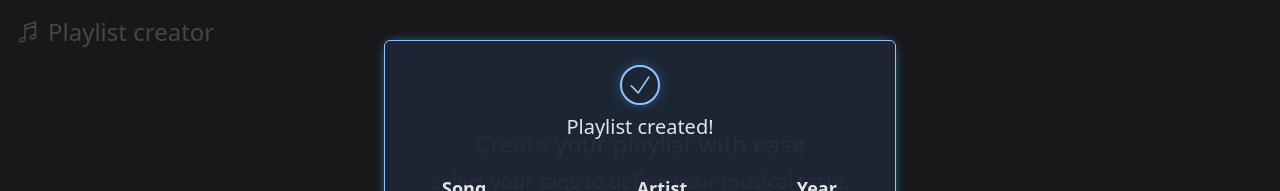
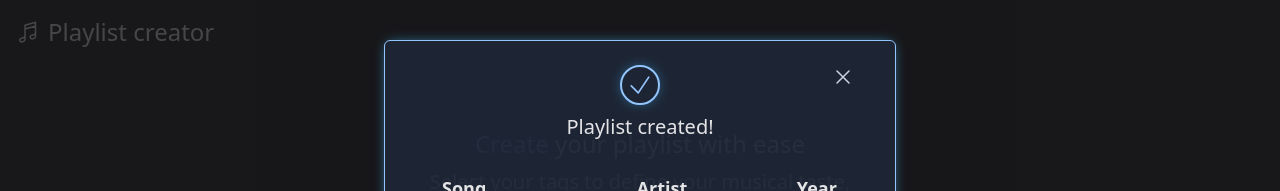
Before and after one commit to NikoSoder/music-playlist-creator, a React (Vite) app: page / in a window 1280 px wide. Shown: the top 191 px of the page. Built offline with nearby package versions, Linux system fonts and the light colour scheme.

Commit message:
Add close button to modal

```diff
--- a/src/components/Modal.tsx
+++ b/src/components/Modal.tsx
@@ -1,5 +1,6 @@
 import { CheckIcon } from "@heroicons/react/24/outline";
 import { fakeArtistData } from "../mockdata/mockArtists";
+import { XMarkIcon } from "@heroicons/react/24/outline";
 
 const Modal = () => {
   return (
@@ -7,11 +8,14 @@ const Modal = () => {
       {/* backdrop-blur-sm lagging ^ */}
       <section className="max-w-lg animate-below rounded-md border border-blue-300 bg-slate-800/80 px-10 py-6 shadow-blue">
         {/* modal header */}
-        <div className="mb-4 flex flex-col items-center justify-center gap-2">
+        <div className="relative mb-4 flex flex-col items-center justify-center gap-2">
           <div className="animate-appear rounded-full border-2 border-blue-300 p-1 shadow-blue">
             <CheckIcon className="h-7 w-7 text-blue-300" />
           </div>
           <h2 className="animate-fadeIn text-xl">Playlist created!</h2>
+          <button className="absolute right-0 top-0 animate-fadeIn rounded-md hover:bg-slate-700">
+            <XMarkIcon className="h-6 w-6 text-slate-300 hover:text-white" />
+          </button>
         </div>
         {/* modal body */}
         <div className="flex animate-fadeIn justify-center">
```
